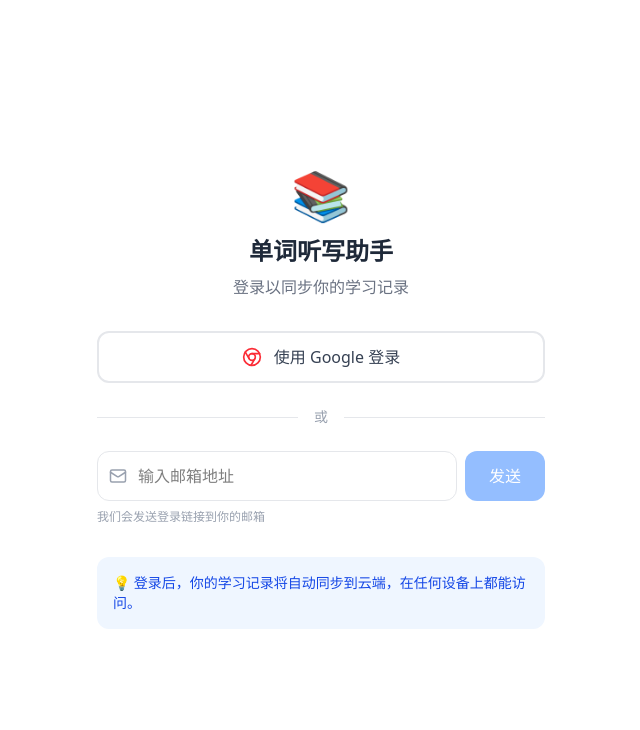
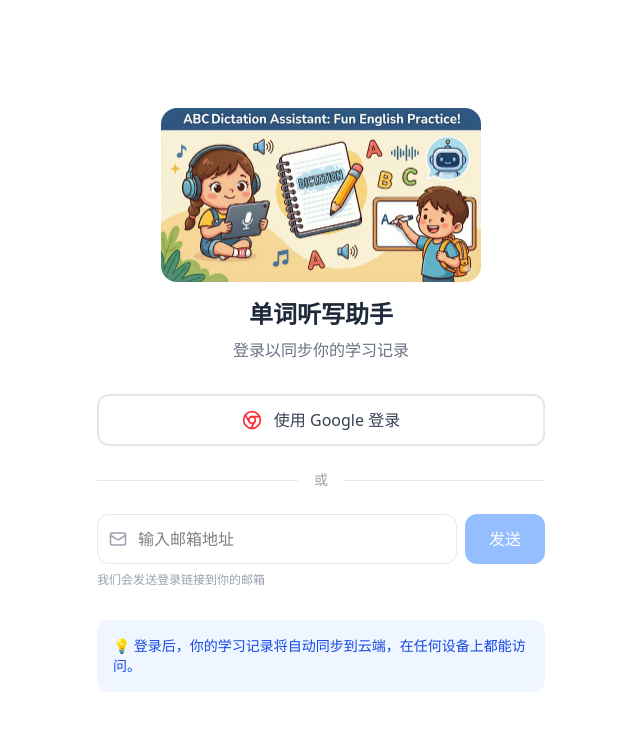
Before and after one commit to codebooody-debug/spelling-cards, a React (Vite) app: page /login in a window 1280 px wide. Shown: the top 730 px of the page, without its empty margins (319-959 px from the left). Built offline with nearby package versions, Linux system fonts and the light colour scheme; no server answers.

Commit message:
登录页: 添加新banner图片替换emoji图标

```diff
--- a/src/pages/LoginPage.jsx
+++ b/src/pages/LoginPage.jsx
@@ -78,7 +78,7 @@ function LoginPage() {
       <div className="w-full max-w-md">
         {/* Logo */}
         <div className="text-center mb-8">
-          <div className="text-5xl mb-4">📚</div>
+          <img src="/login-banner.jpg" alt="单词听写助手" className="w-full max-w-[320px] mx-auto mb-4 rounded-2xl" />
           <h1 className="text-2xl font-bold text-gray-800">单词听写助手</h1>
           <p className="text-gray-500 mt-2">登录以同步你的学习记录</p>
         </div>
```
Also changed, not shown: public/login-banner.jpg (added).
